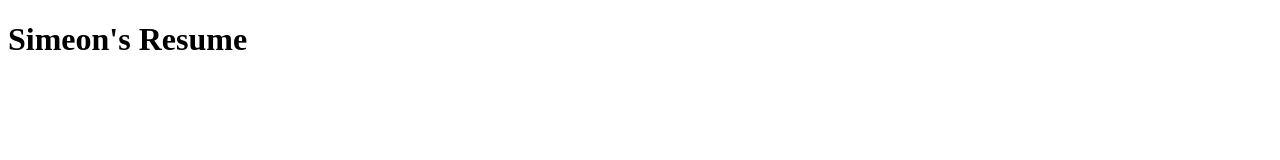
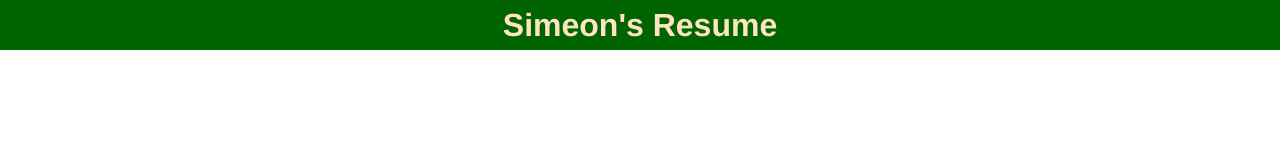
Before and after one commit to zeuselijah/resume, a plain HTML site: page index.html in a window 1280 px wide. Drawn offline with Linux system fonts and the light colour scheme.

Commit message:
wip: adds initial styles

```diff
--- a/index.html
+++ b/index.html
@@ -4,11 +4,14 @@
     <meta charset="UTF-8">
     <meta http-equiv="X-UA-Compatible" content="IE=edge">
     <meta name="viewport" content="width=device-width, initial-scale=1.0">
+    <link rel="stylesheet" href="style.css">
     <title>Simeon's Resume</title>
 </head>
 <body>
+    <header>
+        <h1>Simeon's Resume</h1>
+    </header>
     <main>
-        <h1>Simeon's Resume</h1>
     </main>
 </body>
 </html>
--- a/style.css
+++ b/style.css
@@ -0,0 +1,14 @@
+* {
+    margin: 0;
+    box-sizing: border-box;
+}
+
+header {
+    display: flex;
+    align-items: center;
+    justify-content: center;
+    background-color:darkgreen;
+    height: 50px;
+    color:bisque;
+    font-family: Helvetica;
+}
```
